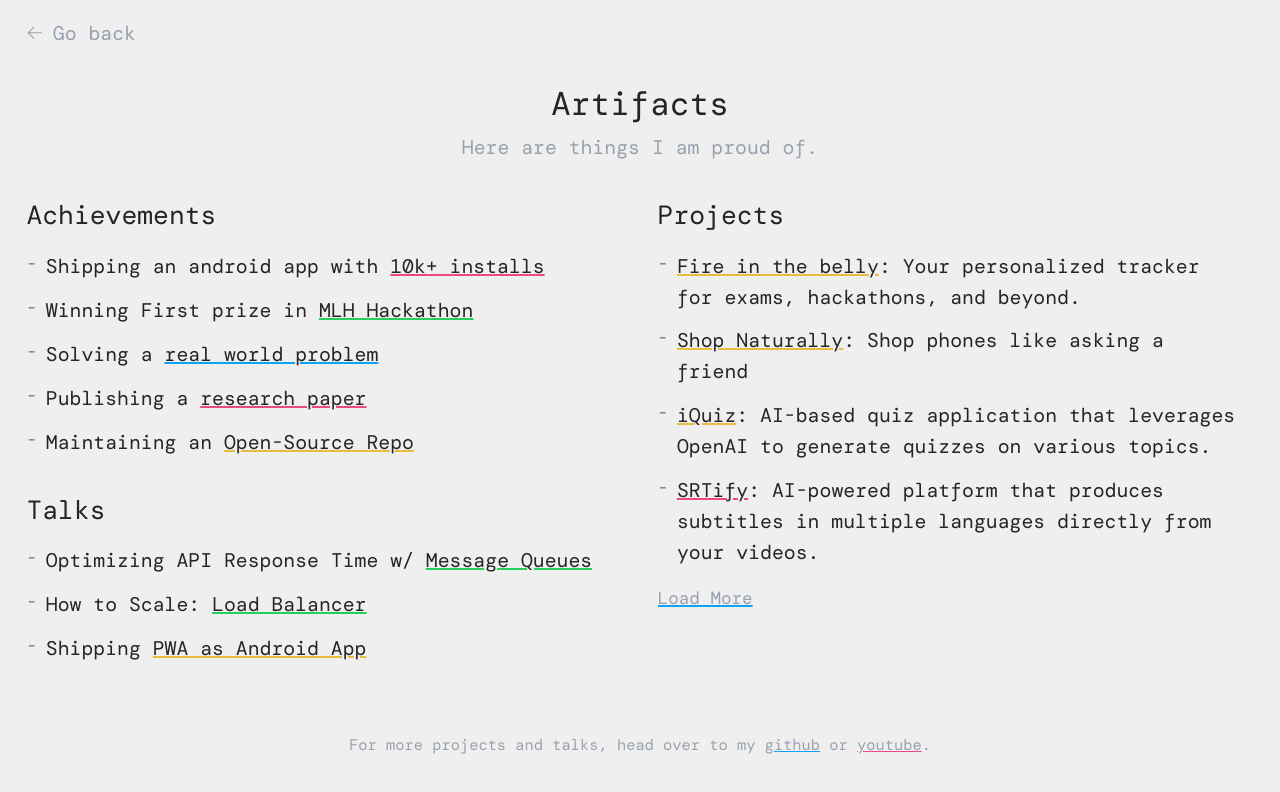
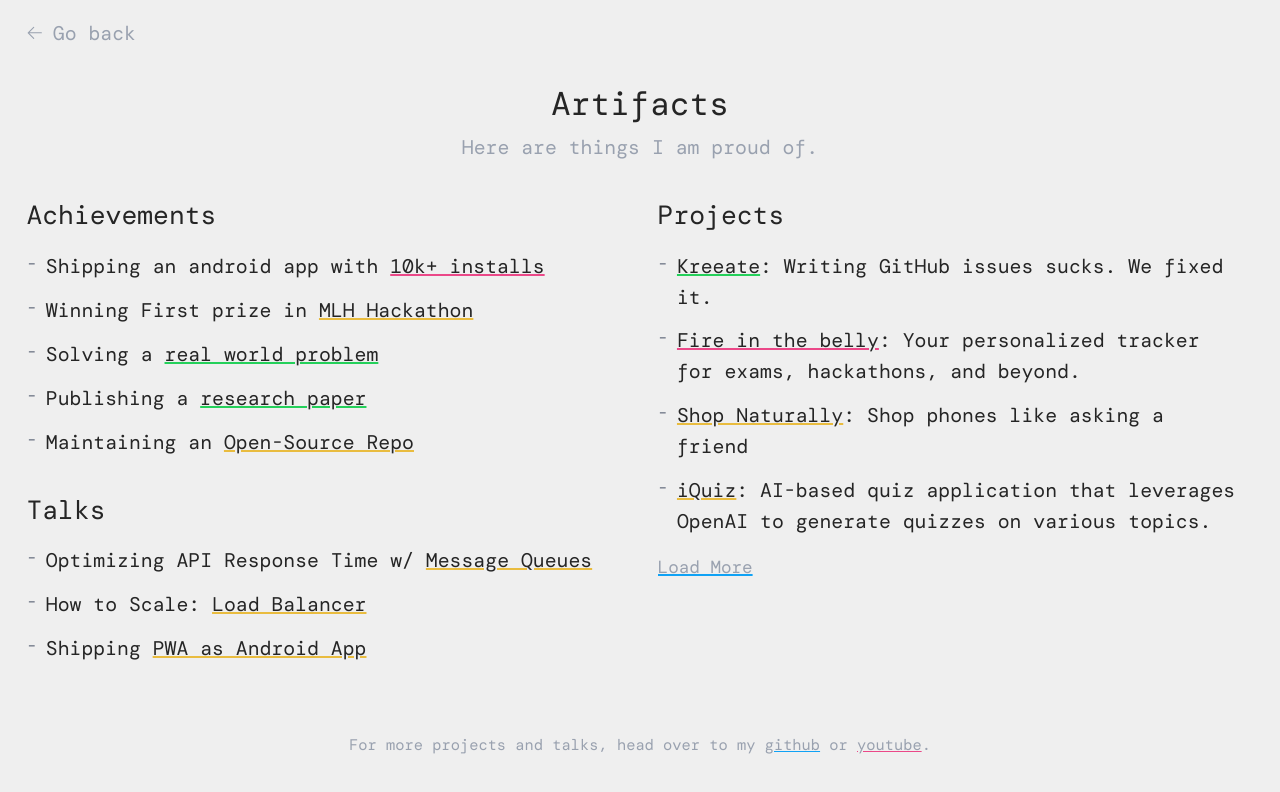
Before and after one commit to Logan1x/Logan1x.github.io, a React (Vite) app: page /artifacts in a window 1280 px wide. Shown: the top 792 px of the page. Built offline with nearby package versions, Linux system fonts and the light colour scheme; a web font is replaced by a local one.

Commit message:
added kreeate

```diff
--- a/src/data/projects.ts
+++ b/src/data/projects.ts
@@ -1,4 +1,14 @@
 export const projects = [
+  {
+    title:
+      "[Kreeate]: Writing GitHub issues sucks. We fixed it.",
+    links: [
+      {
+        text: "Kreeate",
+        link: "http://kreeate.khushal.live/",
+      },
+    ],
+  },
   {
     title:
       "[Fire in the belly]: Your personalized tracker for exams, hackathons, and beyond.",
```
